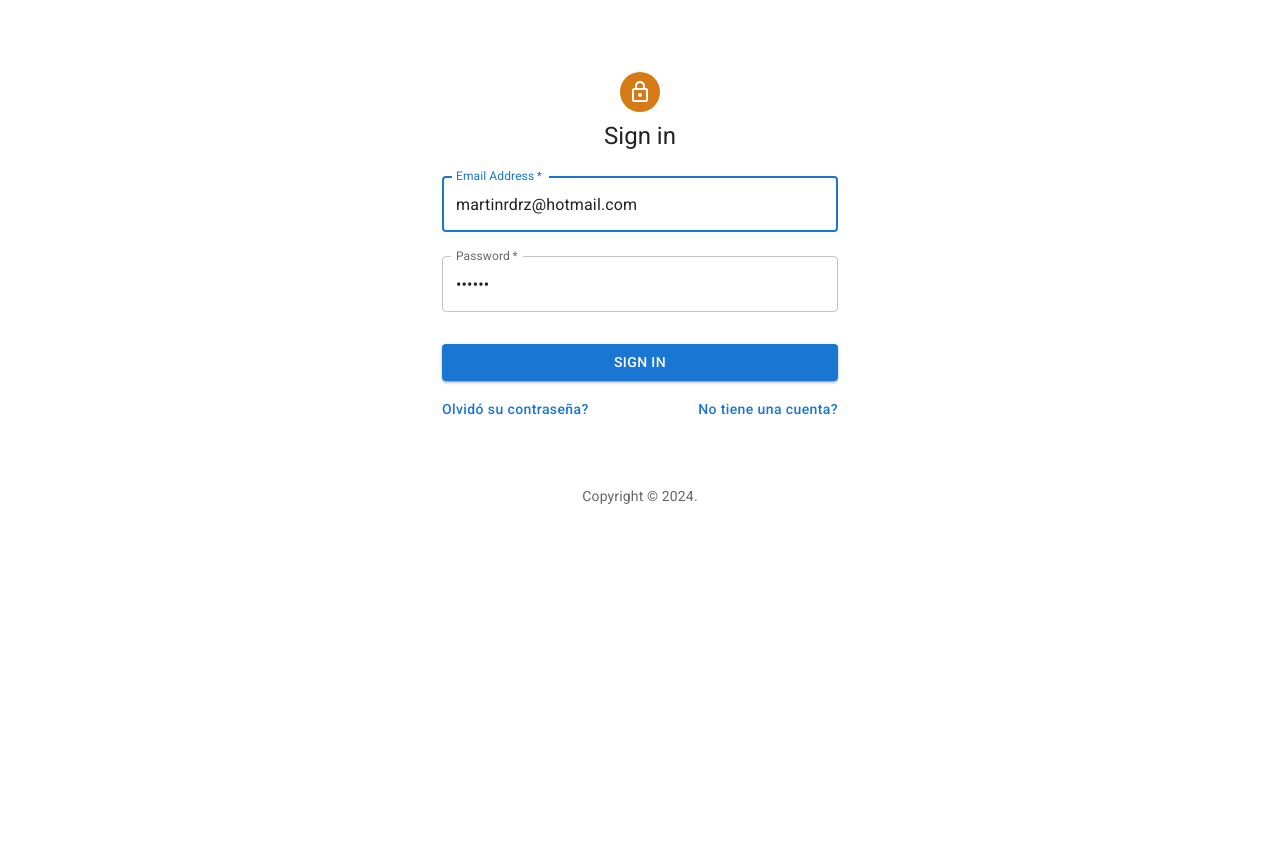
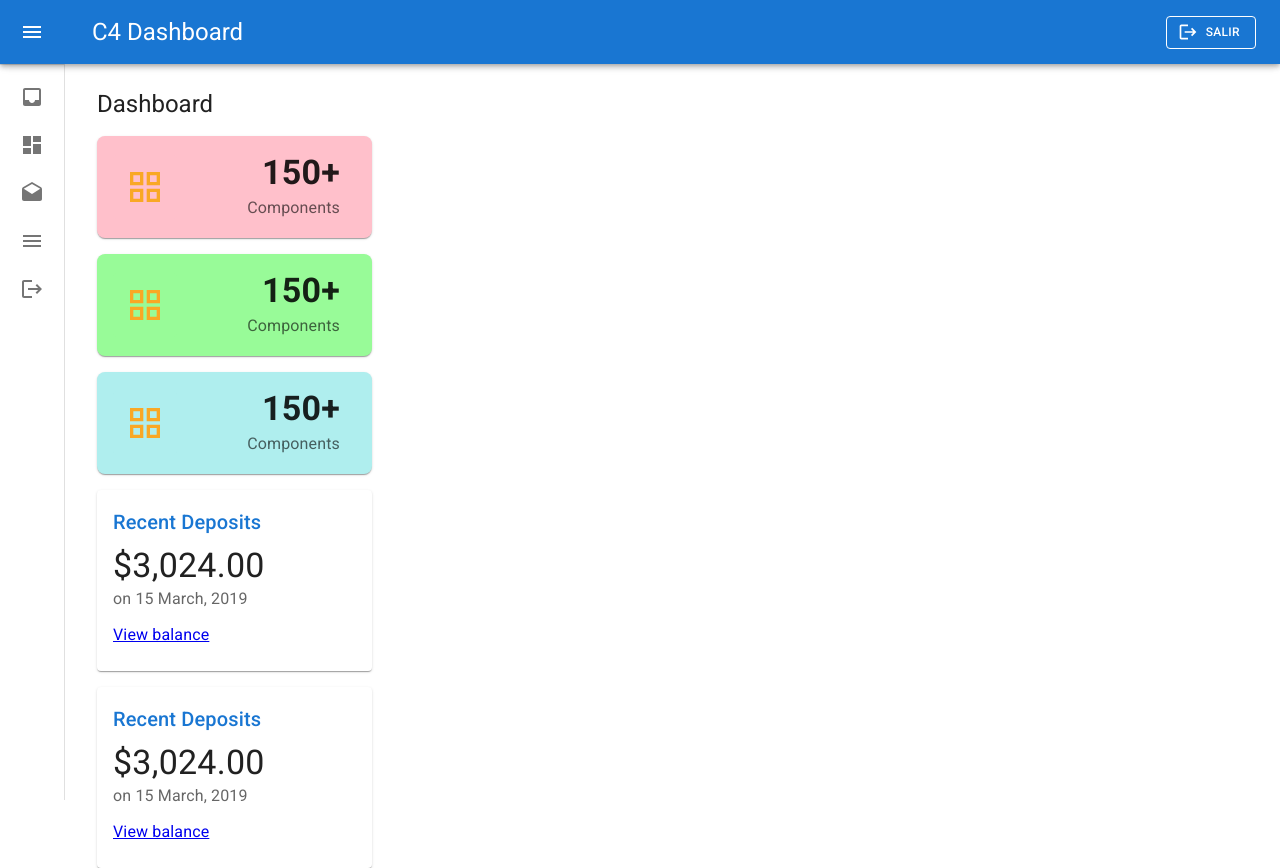
Before and after one commit to martinrdrz/dashboard_argos, a React (Vite) app: page /dashboard in a window 1280 px wide. Before the commit this address led to /auth/login. Before the commit the page ends 800 px from the top, so only its background shows below. Built offline with nearby package versions, Linux system fonts and the light colour scheme.

Commit message:
autenticacion finalizada

```diff
--- a/src/App.jsx
+++ b/src/App.jsx
@@ -1,25 +1,14 @@
-import { Navigate, Route, Routes } from 'react-router-dom';
-import { C4DashboardPage } from './pages';
-import { LoginPage } from './pages';
+import { BrowserRouter, Navigate, Route, Routes } from 'react-router-dom';
 import { Provider } from 'react-redux';
-import { store } from './store/store';
+import { store } from './store';
+import { AppRouter } from './router/AppRouter';
 
 export const App = () => {
-    const status = 'not-authenticated'; //not-authenticated,  authenticated
     return (
         <Provider store={store}>
-            <Routes>
-                {status === 'not-authenticated' ? (
-                    <>
-                        <Route path="/auth/*" element={<LoginPage />} />
-                        <Route path="/*" element={<Navigate to="/auth/login" />} />
-                    </>
-                ) : (
-                    <>
-                        <Route path="/*" element={<C4DashboardPage />} />
-                    </>
-                )}
-            </Routes>
+            <BrowserRouter>
+                <AppRouter />
+            </BrowserRouter>
         </Provider>
     );
 };
--- a/src/main.jsx
+++ b/src/main.jsx
@@ -6,7 +6,6 @@
 import '@fontsource/roboto/500.css';
 import '@fontsource/roboto/700.css';
 import './index.css';
-import { BrowserRouter } from 'react-router-dom';
 import { createTheme, CssBaseline, ThemeProvider } from '@mui/material';
 import { SnackbarProvider } from 'notistack';
 
@@ -25,12 +24,10 @@
 ReactDOM.createRoot(document.getElementById('root')).render(
     <React.StrictMode>
         <ThemeProvider theme={theme}>
-            <BrowserRouter>
-                <SnackbarProvider maxSnack={3} autoHideDuration={2000}>
-                    <CssBaseline />
-                    <App />
-                </SnackbarProvider>
-            </BrowserRouter>
+            <SnackbarProvider maxSnack={3} autoHideDuration={2000}>
+                <CssBaseline />
+                <App />
+            </SnackbarProvider>
         </ThemeProvider>
     </React.StrictMode>
 );
--- /dev/null
+++ b/src/router/AppRouter.jsx
@@ -0,0 +1,30 @@
+import { Navigate, Route, Routes } from 'react-router-dom';
+import { LoginPage, C4DashboardPage } from '../pages';
+import { useAuthStore } from '../hooks';
+
+export const AppRouter = () => {
+    const { status } = useAuthStore();
+
+    // useEffect(() => {
+    //     checkAuthToken();
+    // }, []);
+
+    if (status === 'checking') {
+        return <h3>Cargando . . .</h3>;
+    }
+
+    return (
+        <Routes>
+            {status === 'not-authenticated' ? (
+                <>
+                    <Route path="/auth/*" element={<LoginPage />} />
+                    <Route path="/*" element={<Navigate to="/auth/login" />} />
+                </>
+            ) : (
+                <>
+                    <Route path="/*" element={<C4DashboardPage />} />
+                </>
+            )}
+        </Routes>
+    );
+};
```
